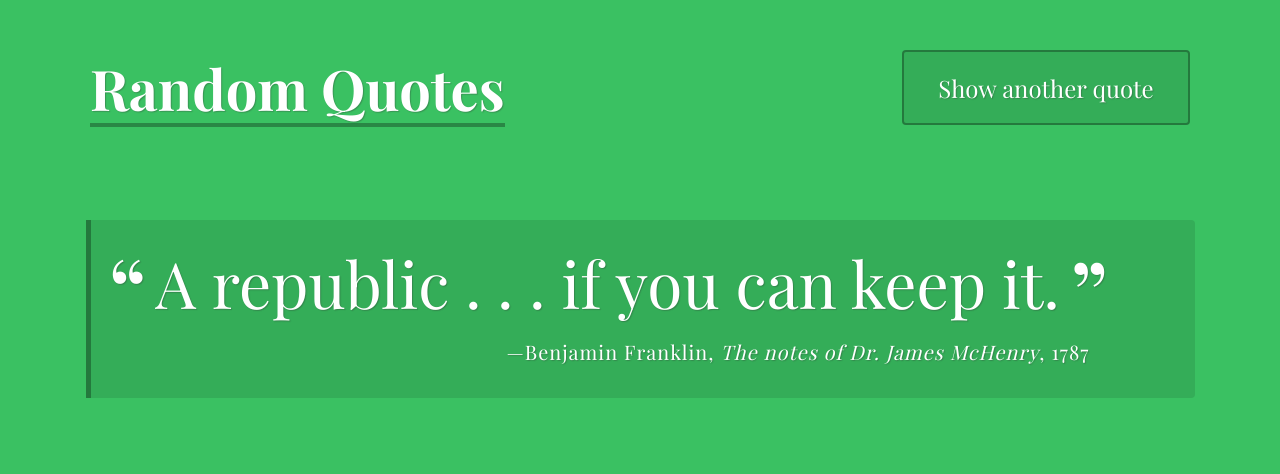
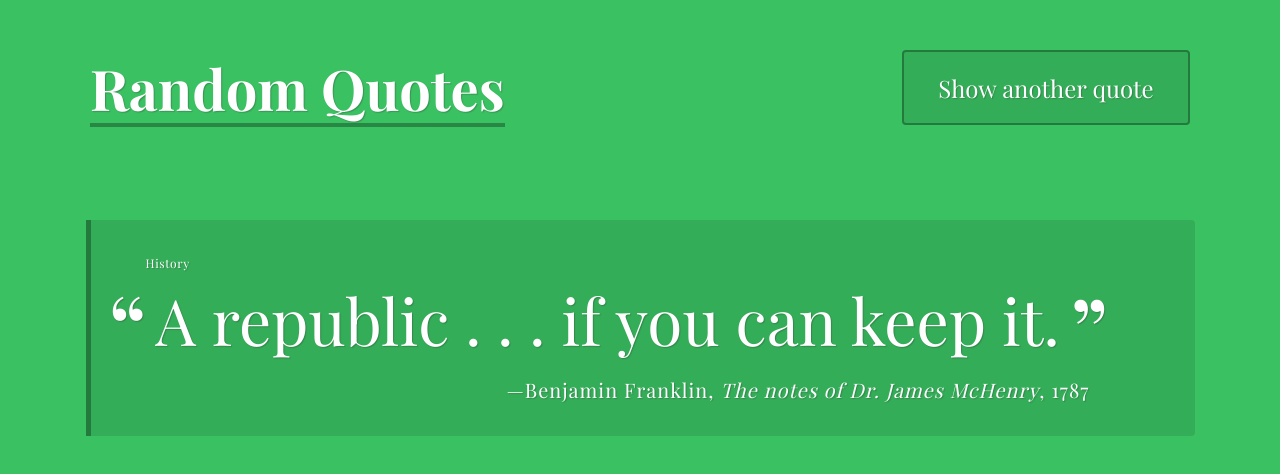
Before and after one commit to ernie-ramos/a_random_quote_generator-v1, a plain HTML site: page index.html in a window 1280 px wide. Both pictures are taken after a click on the button "Show another quote". Drawn offline with nearby package versions, Linux system fonts and the light colour scheme; a web font is replaced by a local one.

Commit message:
Added tags to the quotes

```diff
--- a/css/styles.css
+++ b/css/styles.css
@@ -115,6 +115,14 @@ h1 {
   font-style: normal;
 }
 
+.tag {
+  font-size: .75rem;
+  letter-spacing: 0.05em;
+  line-height: 1.1;
+  text-align: left;
+  margin-right: 4em;
+}
+
 @media (min-width: 768px) {
   body {
     padding: 25px;
--- a/index.html
+++ b/index.html
@@ -16,6 +16,7 @@
 
     <div class="container">
       <div id="quote-box" class="quote-box">
+        <p class="tag">Inspiration</p>
         <p class="quote">Every great developer you know got there by solving problems they were unqualified to solve until they actually did it.</p>
         <p class="source">Patrick McKenzie<span class="citation">Twitter</span><span class="year">2016</span></p>
       </div>
--- a/js/data.js
+++ b/js/data.js
@@ -3,25 +3,30 @@ let quotes = [
     quote: "I must study politics and war, that our sons may have liberty to study mathematics and philosophy. Our sons ought to study mathematics and philosophy, geography, natural history and naval architecture, navigation, commerce and agriculture in order to give their children a right to study painting, poetry, music, architecture, statuary, tapestry and porcelain.",
     source: "John Adams",
     citation: "Letters of John Adams, Addressed to His Wife",
-    year: 1841
+    year: 1841,
+    tag: "History"
   },
   {
     quote: "A republic . . . if you can keep it.",
     source: "Benjamin Franklin",
     citation: "The notes of Dr. James McHenry",
-    year: 1787
+    year: 1787,
+    tag: "History"
   },
   {
     quote: "Always do sober what you said you'd do drunk. That will teach you to keep your mouth shut.",
-    source: "Ernest Hemingway"
+    source: "Ernest Hemingway",
+    tag: "Humor"
   },
   {
     quote: "One may be humble out of pride.",
     source: "Michel de Montaigne",
-    year: "1533 - 1592"
+    year: "1533 - 1592",
+    tag: "Philosophy"
   },
   {
     quote: "The rumor that I'm building a spaceship to get back to my home planet Mars is totally untrue.",
-    source: "Elon Musk"
+    source: "Elon Musk",
+    tag: "Humor"
   },
 ];
--- a/js/script.js
+++ b/js/script.js
@@ -39,13 +39,17 @@ function printQuote() {
   let html = getRandomQuote(quotes);
   let pTagQuote = `<p class="quote">${html.quote}</p>`
   let pTagSource = `<p class="source">${html.source}`
+  let pTag =  `<p class="tag">${html.tag}</p>`
+  if (html.tag) {
+    pTag =  `<p class="tag">${html.tag}</p>`
+  }
   if (html.citation) {
     pTagSource +=  `<span class="citation">${html.citation}</span>`
   }
   if (html.year) {
     pTagSource += `<span class="year">${html.year}</span></p>`
   } else { pTagSource += "</p>" }
-  let quote = pTagQuote + pTagSource;
+  let quote = pTag + pTagQuote + pTagSource;
   document.getElementById('quote-box').innerHTML = quote;
 }
 
```
